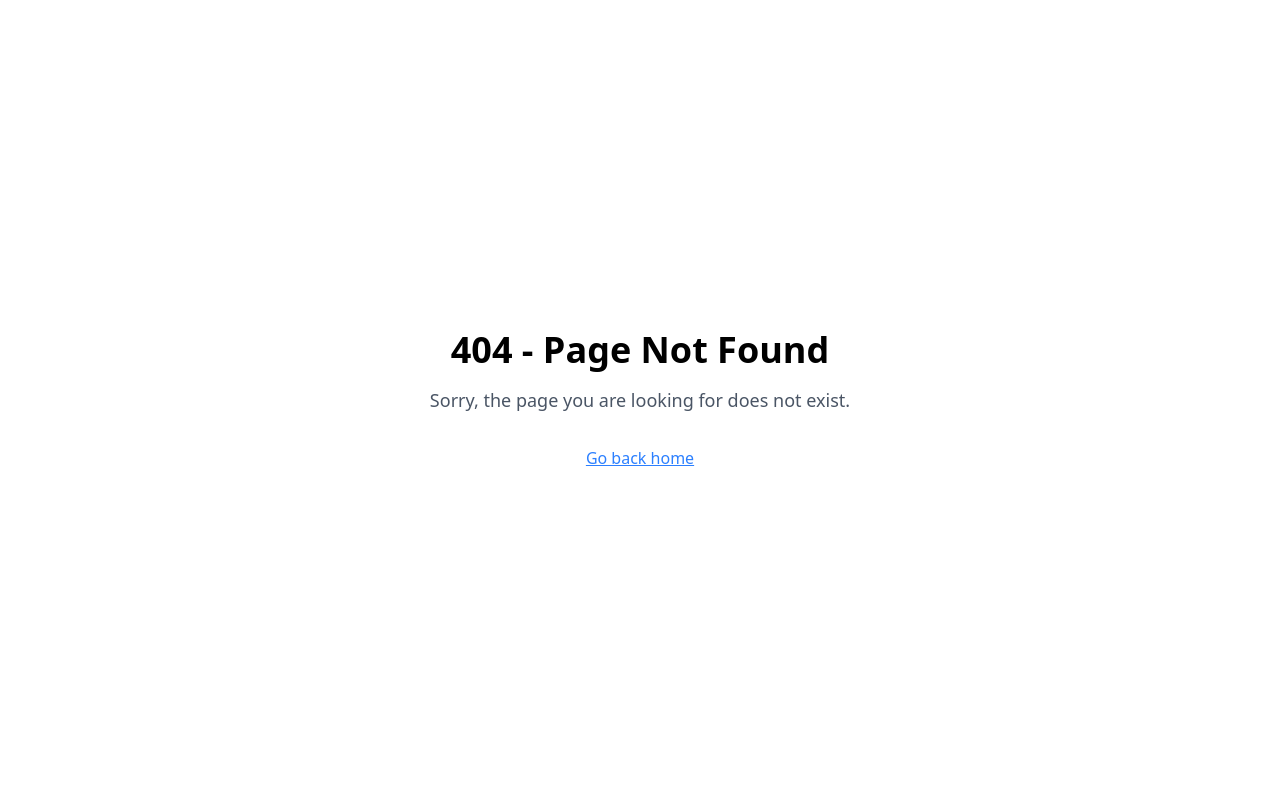
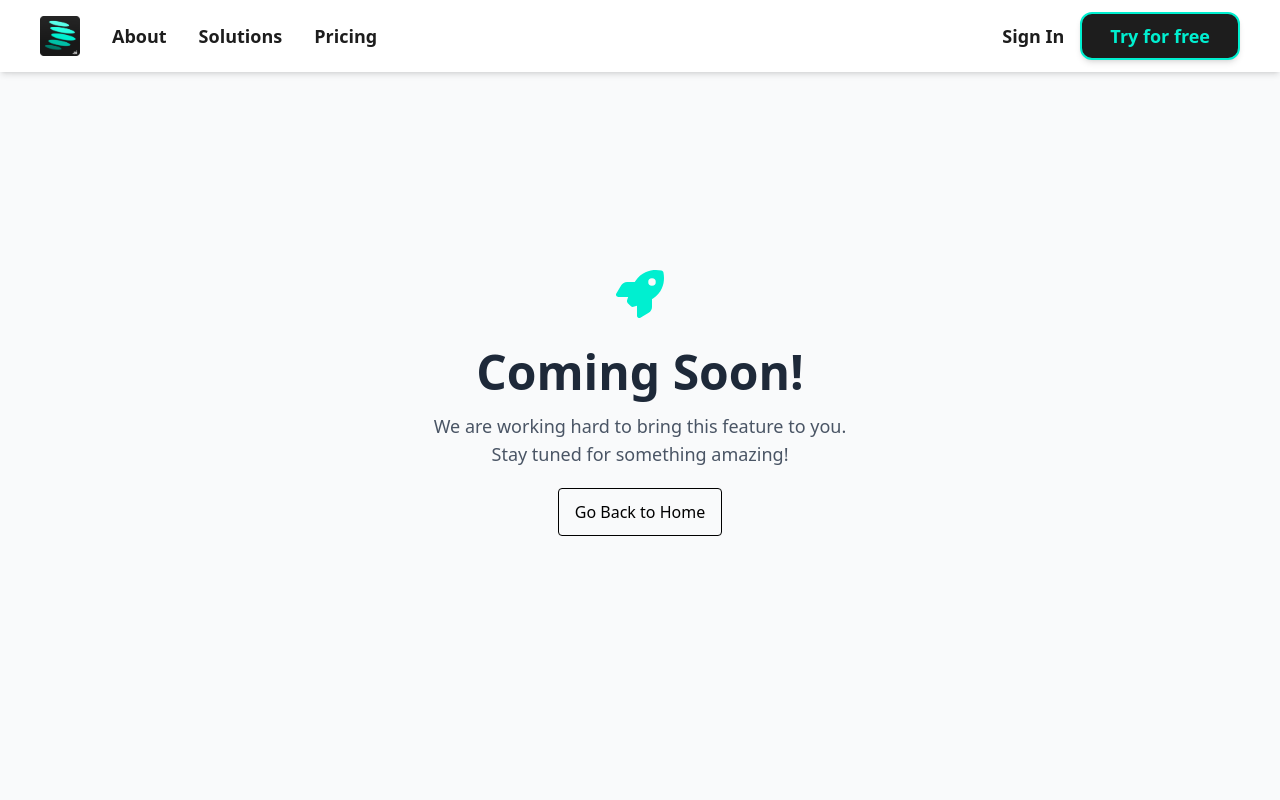
Before and after one commit to Deepidia/deepidia-web, a Next.js app: page /coming-soon in a window 1280 px wide. Before the commit this address had no page. Shown: the top 800 px of the page. Built offline with nearby package versions, Linux system fonts and the light colour scheme; no server answers.

Commit message:
revisi bagian get demo dan penambahan coming soon

```diff
--- /dev/null
+++ b/app/coming-soon/page.tsx
@@ -0,0 +1,33 @@
+import Link from "next/link";
+import { FontAwesomeIcon } from "@fortawesome/react-fontawesome";
+import { faRocket } from "@fortawesome/free-solid-svg-icons";
+import Header from "@/components/Header";
+import Footer from "@/components/Footer";
+
+export default function ComingSoonPage() {
+  return (
+    <div>
+      <Header />
+
+      <div className="flex flex-col items-center justify-center min-h-screen bg-gray-50 text-center px-4">
+        <FontAwesomeIcon
+          icon={faRocket}
+          className="text-5xl text-[#00EFD0] mb-6 animate-bounce"
+        />
+        <h1 className="text-4xl md:text-5xl font-bold text-gray-800 mb-4">
+          Coming Soon!
+        </h1>
+        <p className="text-lg text-gray-600 mb-8 max-w-md">
+          We are working hard to bring this feature to you. Stay tuned for
+          something amazing!
+        </p>
+        <Link href="/">
+          <span className="border border-black px-4 py-3 rounded text-black hover:bg-black hover:text-white transition cursor-pointer">
+            Go Back to Home
+          </span>
+        </Link>
+      </div>
+      <Footer />
+    </div>
+  );
+}
--- a/app/login/page.tsx
+++ b/app/login/page.tsx
@@ -14,7 +14,6 @@ export default function LoginPage() {
   const [errors, setErrors] = useState<{ email?: string; password?: string }>(
     {}
   );
-  // State `message` ini akan kita gunakan untuk menampung error dari server
   const [message, setMessage] = useState("");
   const [showPassword, setShowPassword] = useState(false);
 
@@ -41,7 +40,6 @@ export default function LoginPage() {
   const handleChange = (e: React.ChangeEvent<HTMLInputElement>) => {
     setForm({ ...form, [e.target.name]: e.target.value });
     setErrors((prev) => ({ ...prev, [e.target.name]: "" }));
-    // Jika pengguna mulai mengetik lagi, hilangkan pesan error server
     if (message) {
       setMessage("");
     }
@@ -62,7 +60,6 @@ export default function LoginPage() {
     });
 
     if (res?.error) {
-      // Simpan pesan error dari server (route.ts) ke state `message`
       setMessage(res.error);
       return;
     }
@@ -96,13 +93,13 @@ export default function LoginPage() {
         <div className="bg-white py-8 px-6 shadow-md border border-gray-300 rounded-lg sm:px-10">
           <form onSubmit={handleSubmit} className="space-y-6" noValidate>
 
-            {/* --- KOMPONEN ALERT DITAMPILKAN DI SINI --- */}
+            {/* --- ALERT --- */}
             {message && (
-              <div className="bg-red-100 border border-red-400 text-red-700 px-4 py-3 rounded relative flex items-center justify-between" role="alert">
+              <div className="bg-red-100 border border-red-400 text-red-700 px-3 py-2 rounded relative flex items-center justify-between" role="alert">
                 <span className="block sm:inline">{message}</span>
                 <button
                   type="button"
-                  onClick={() => setMessage("")} // Tombol untuk menutup alert
+                  onClick={() => setMessage("")}
                   className="ml-4 -mr-1 p-1"
                   aria-label="Close"
                 >
@@ -177,7 +174,6 @@ export default function LoginPage() {
             </div>
           </form>
 
-          {/* ... sisa kode ... */}
           <div className="relative my-4">
             <div className="absolute inset-0 flex items-center">
               <div className="w-full border-t border-gray-300" />
@@ -216,12 +212,6 @@ export default function LoginPage() {
               Sign up
             </Link>
           </p>
-
-          {/* Tampilan pesan error lama di bawah ini kita hapus agar tidak duplikat */}
-          {/* {message && (
-            <p className="mt-4 text-center text-sm text-red-600">{message}</p>
-          )}
-          */}
         </div>
       </div>
     </div>
--- a/components/Hero.tsx
+++ b/components/Hero.tsx
@@ -111,9 +111,11 @@ export default function Hero() {
                 Instantly generate ideas to overcome creative blocks or quickly
                 kickstart new projects.
               </p>
+              <Link href="/idea/generate">
                 <button className="border border-black px-4 py-1 rounded text-black hover:bg-black hover:text-white transition cursor-pointer">
                   Get Demo
                 </button>
+              </Link>
             </div>
 
             {/* Card 2 */}
@@ -128,9 +130,11 @@ export default function Hero() {
                 Directly connects generated ideas to spreadsheets for
                 streamlined content management.
               </p>
+              <Link href="/content/generate">
                 <button className="border border-black px-4 py-1 rounded text-black hover:bg-black hover:text-white transition cursor-pointer">
                   Get Demo
                 </button>
+              </Link>
             </div>
 
             {/* Card 3 */}
@@ -145,9 +149,12 @@ export default function Hero() {
                 Seamlessly connect and publish your ideas directly to Medium or
                 other markdown-supported blog platforms.
               </p>
-              <button className="border border-black px-4 py-1 rounded text-black hover:bg-black hover:text-white transition cursor-pointer">
+              <Link
+                href="/coming-soon"
+                className="inline-block border border-black px-4 py-1 rounded text-black hover:bg-black hover:text-white transition cursor-pointer"
+              >
                 Get Demo
-              </button>
+              </Link>
             </div>
           </div>
         </div>
```
Also changed, not shown: app/(protected)/content/generate/page.tsx (renamed from app/content/generate/page.tsx), app/(protected)/content/results/page.tsx (renamed from app/content/results/page.tsx). Lines whose indentation alone changed are shown as unchanged.
